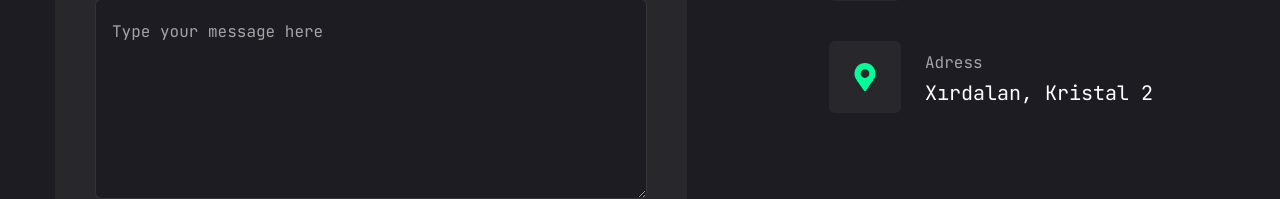
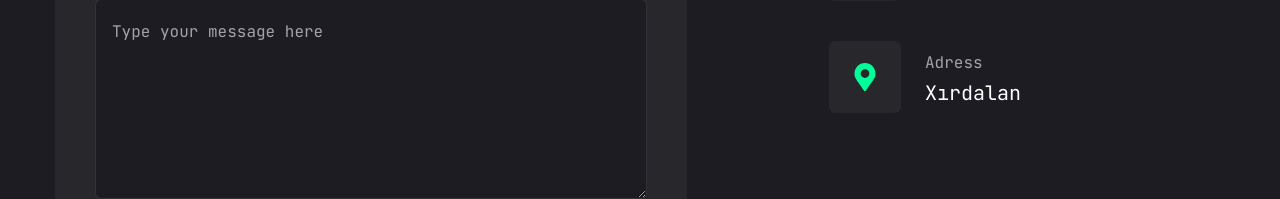
Before and after one commit to ilkin3333/Humbatov-Ilkin, a Next.js app: page /contact in a window 1280 px wide. Shown: the part 541-740 px from the top of the page. Built offline with nearby package versions, Linux system fonts and the light colour scheme.

Commit message:
location changed

```diff
--- a/app/contact/page.tsx
+++ b/app/contact/page.tsx
@@ -24,7 +24,7 @@ const info = [
     {
         icon: <FaMapMarkerAlt />,
         title: "Adress",
-        description: "Xırdalan, Kristal 2"
+        description: "Xırdalan"
     },
 ];
 
```
